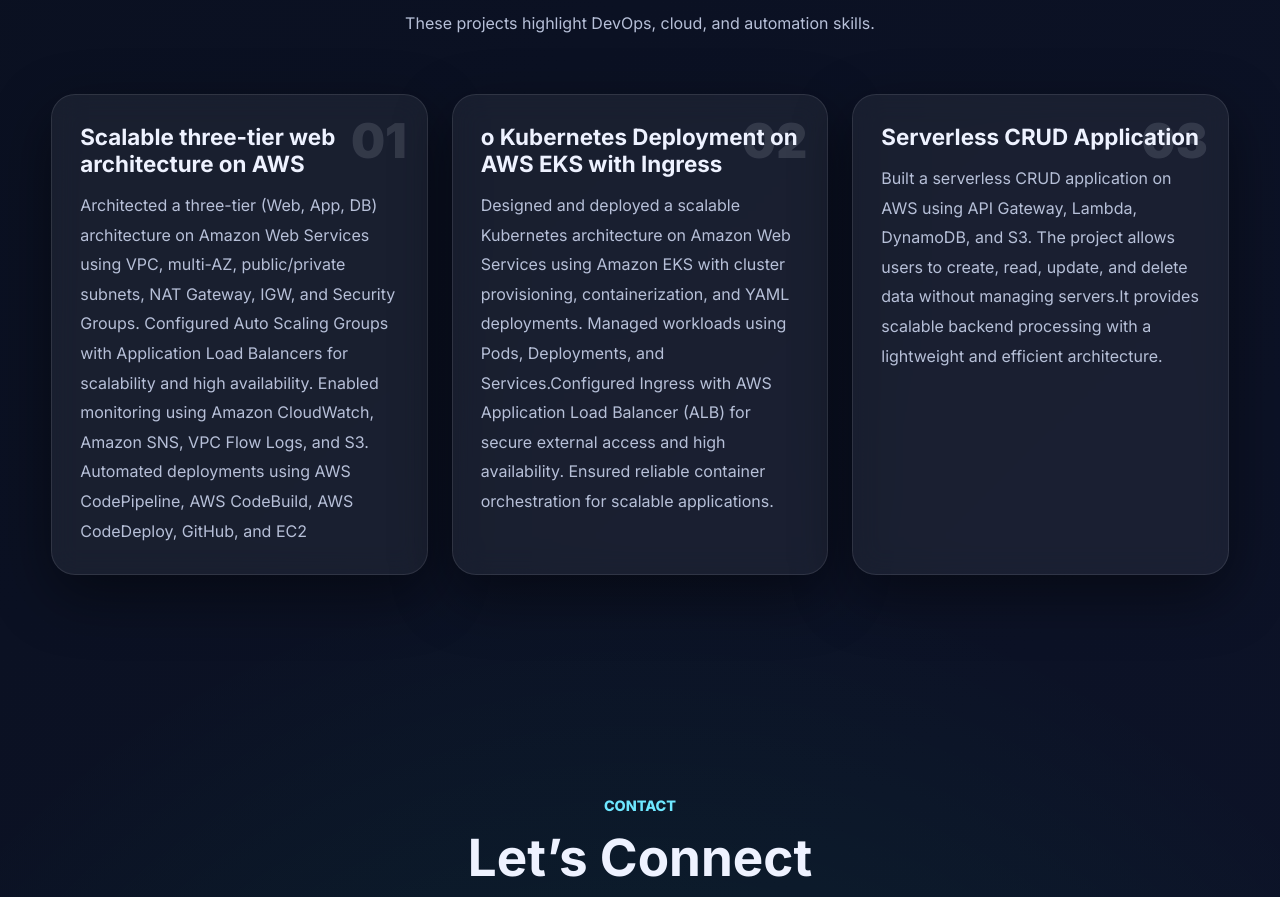
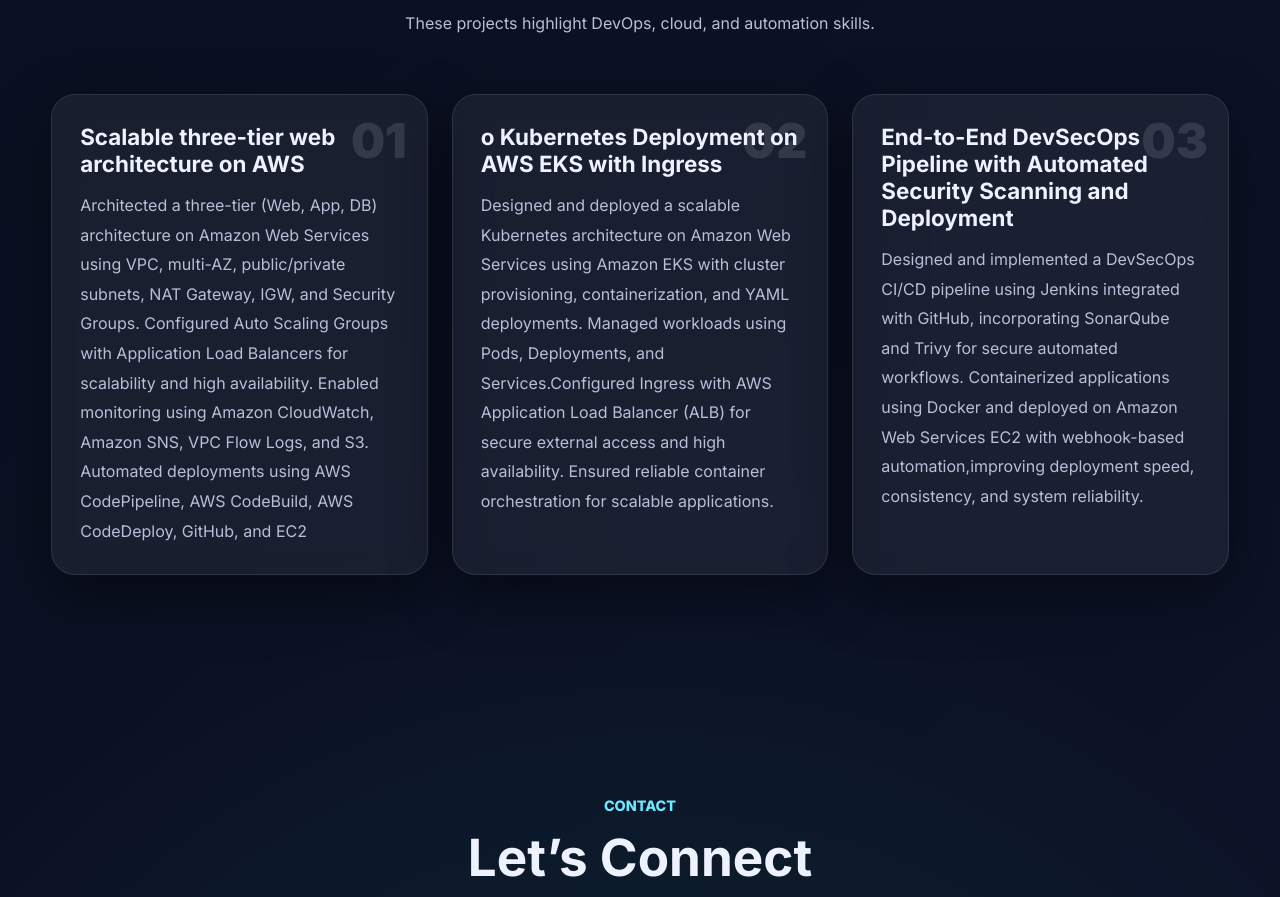
Before and after one commit to MeetDangar/My-Portfolio-Website, a plain HTML site: page index.html in a window 1280 px wide. Shown: the part 2996-3893 px from the top of the page. Drawn offline with Linux system fonts and the light colour scheme.

Commit message:
Change project title and description to DevSecOps
Updated project description to reflect new focus on DevSecOps pipeline and automated security scanning.

```diff
--- a/index.html
+++ b/index.html
@@ -193,12 +193,10 @@
 
                     <div class="card project-card reveal">
                         <div class="project-number">03</div>
-                        <h3>Serverless CRUD Application</h3>
+                        <h3>End-to-End DevSecOps Pipeline with Automated Security Scanning and Deployment</h3>
                         <p>
-                            Built a serverless CRUD application on AWS using API Gateway, Lambda, DynamoDB, and S3.
-                            The project allows users to create, read, update, and delete data without managing
-                            servers.It provides scalable backend processing with a lightweight and efficient
-                            architecture.
+                            Designed and implemented a DevSecOps CI/CD pipeline using Jenkins integrated with GitHub, incorporating SonarQube and Trivy for secure automated workflows.
+                            Containerized applications using Docker and deployed on Amazon Web Services EC2 with webhook-based automation,improving deployment speed, consistency, and system reliability.
                         </p>
                     </div>
                 </div>
```
